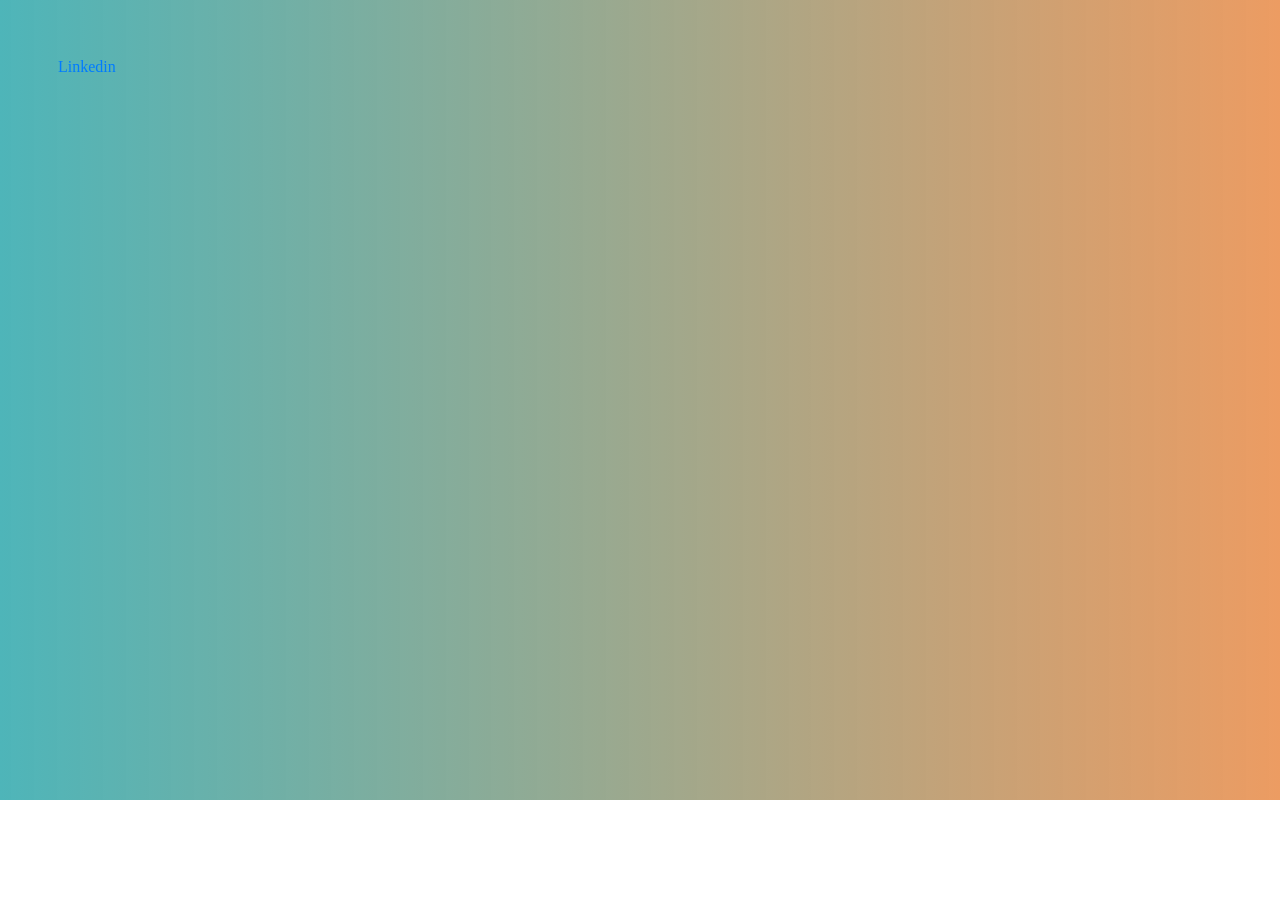
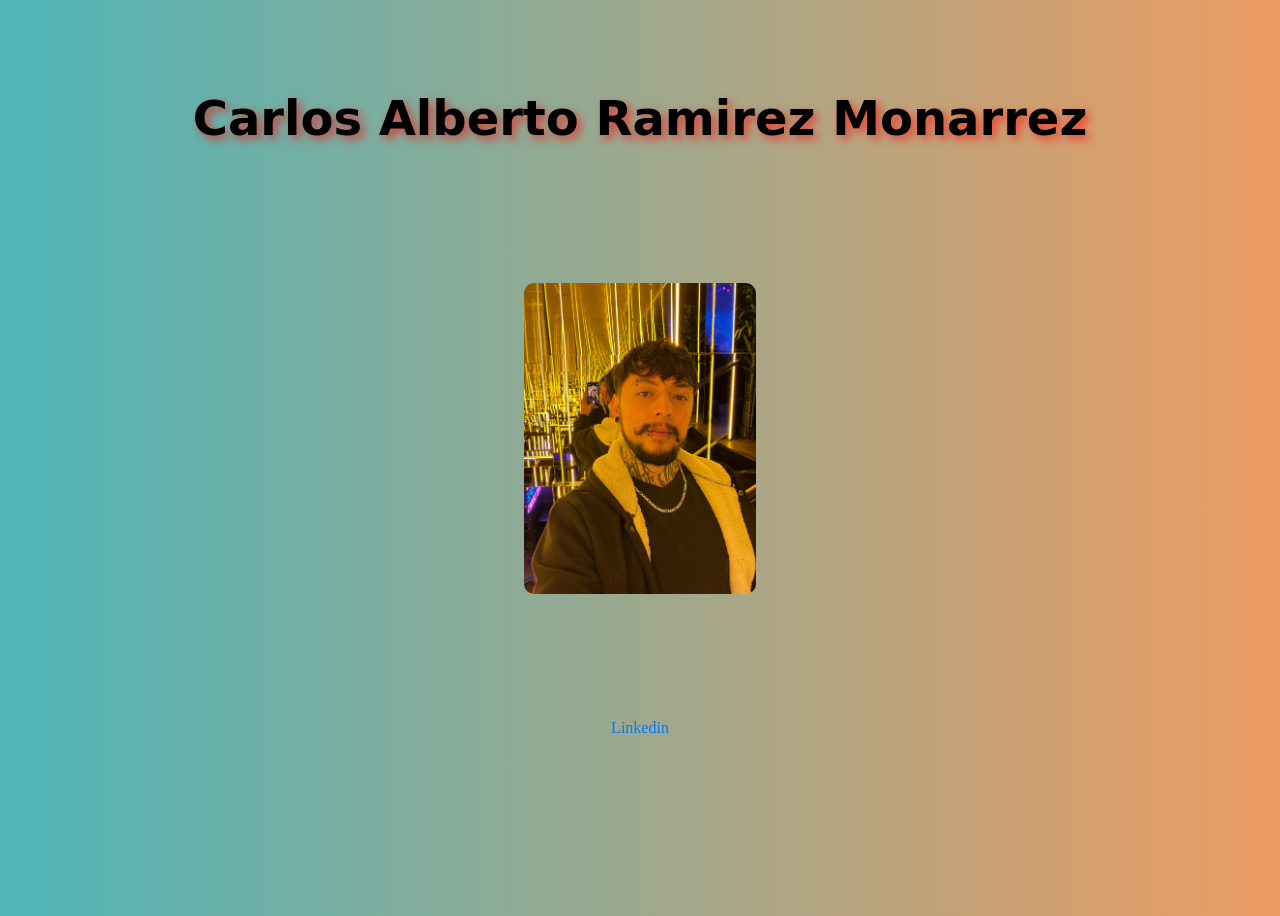
Before and after one commit to Big-Zanahorio/carta-de-presentacion, a plain HTML site: page index.html in a window 1280 px wide. Before the commit the page ends 800 px from the top, so only its background shows below. Drawn offline with Linux system fonts and the light colour scheme.

Commit message:
Update index.html & style.css

```diff
--- a/index.html
+++ b/index.html
@@ -7,6 +7,12 @@
     <title>Portafolio</title>
 </head>
 <body>
-    <a href="https://www.linkedin.com/in/carlos-alberto-ramirez-monarrez-10338034b">Linkedin</a>
+    <h1>Carlos Alberto Ramirez Monarrez</h1>
+    <div class="image-container">
+        <img src="img/Foto.jpg" alt="Fotografia de Carlos Ramirez">
+    </div>
+    <p>
+        <a href="https://www.linkedin.com/in/carlos-alberto-ramirez-monarrez-10338034b">Linkedin</a>
+    </p>
 </body>
 </html>
--- a/style.css
+++ b/style.css
@@ -1,8 +1,24 @@
 body {
     padding: 50px;
     background: linear-gradient(to right, #4eb5b9, #e78036c7);
-    transition: background 0.5s ease-in-out;
+
+    display: grid;
+    height: 100vh;
+    text-align: center;
+    /*
+        transition: background 0.5s ease-in-out;
+
+    align-items: center;
+    height: 100vh;
+
+    */
   }
+  /* Titulo */
+  h1 {
+    font-family: 'UnifrakturMaguntia', cursive;
+    font-size: 3rem;
+    text-shadow: 4px 4px 10px rgba(255, 0, 0, 0.6);
+}
 
   /* Enlaces */
   a {
@@ -31,3 +47,17 @@ body {
   a:hover::after {
     transform: scaleX(1);
   }
+
+
+  /* Imagenes */
+  .image-container img {
+    width: 20%;
+    border-radius: 10px;
+    transition: transform 0.3s ease;
+    margin: 0;
+
+  }
+
+  .image-container:hover img {
+    transform: scale(1.1);
+  }
```
Also changed, not shown: img/Foto.jpg (added).
